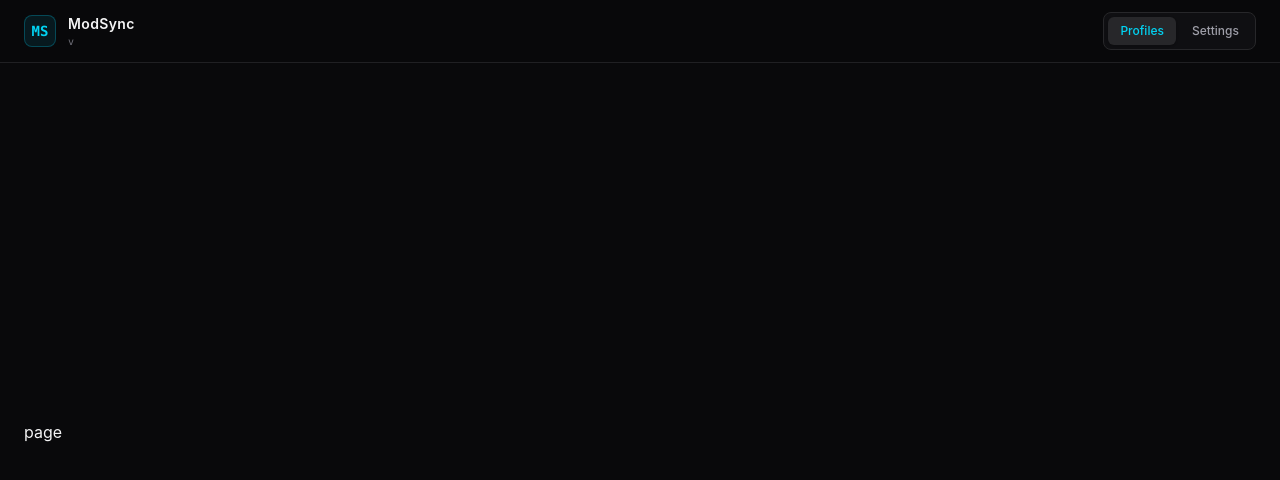
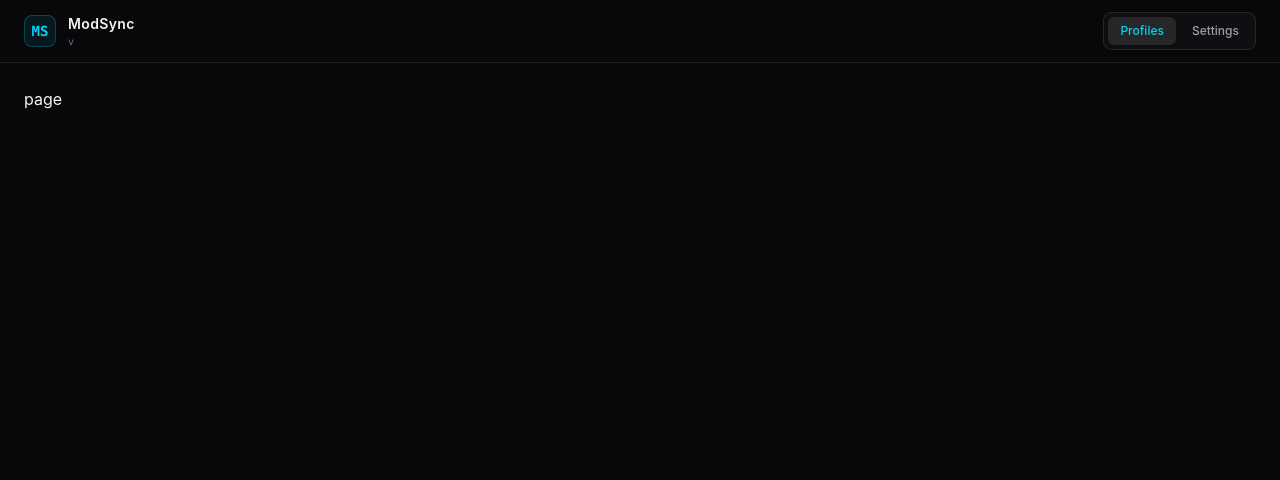
Before and after one commit to DarkCeptor44/modsync, a SvelteKit app: page / in a window 1280 px wide. Shown: the top 480 px of the page. Built offline with nearby package versions, Linux system fonts and the light colour scheme.

Commit message:
style: clean things up in the frontend

```diff
--- a/src/app.html
+++ b/src/app.html
@@ -8,7 +8,10 @@
 
     %sveltekit.head%
   </head>
-  <body data-sveltekit-preload-data="hover" class="font-sans antialiased">
+  <body
+    data-sveltekit-preload-data="hover"
+    class="flex min-h-screen flex-col bg-zinc-950 font-sans text-zinc-100 antialiased selection:bg-cyan-500/20 selection:text-cyan-200"
+  >
     <div style="display: contents">%sveltekit.body%</div>
   </body>
 </html>
--- a/src/routes/+layout.svelte
+++ b/src/routes/+layout.svelte
@@ -2,7 +2,7 @@
 	import './layout.css';
 	import { onMount } from 'svelte';
 
-	import NavBar from '../lib/components/NavBar.svelte';
+	import NavBar from '$lib/components/NavBar.svelte';
 
 	onMount(() => {
 		if (import.meta.env.DEV) {
@@ -13,12 +13,8 @@
 	let { children } = $props();
 </script>
 
-<div
-	class="flex min-h-screen flex-col bg-zinc-950 font-sans text-zinc-100 antialiased selection:bg-cyan-500/20 selection:text-cyan-200"
->
-	<NavBar />
+<NavBar />
 
-	<main class="mx-auto flex w-full max-w-7xl flex-1 flex-col justify-center px-4 py-2 sm:px-6">
-		{@render children()}
-	</main>
-</div>
+<main class="mx-auto flex w-full max-w-7xl flex-1 flex-col justify-start px-4 py-6 sm:px-6">
+	{@render children()}
+</main>
--- a/src/routes/settings/+page.svelte
+++ /dev/null
@@ -1 +0,0 @@
-settings
```
